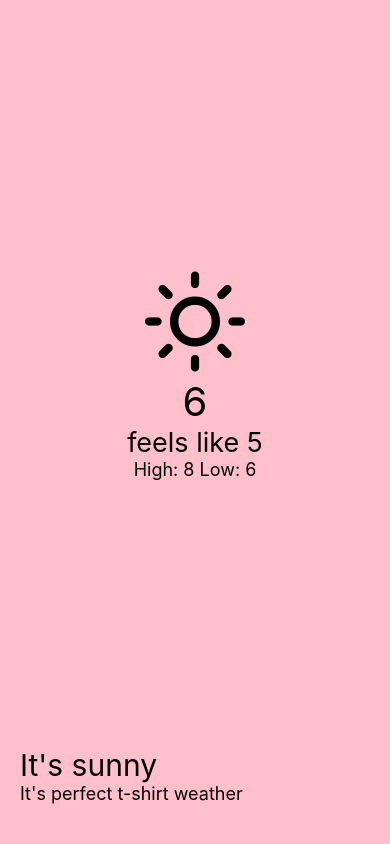
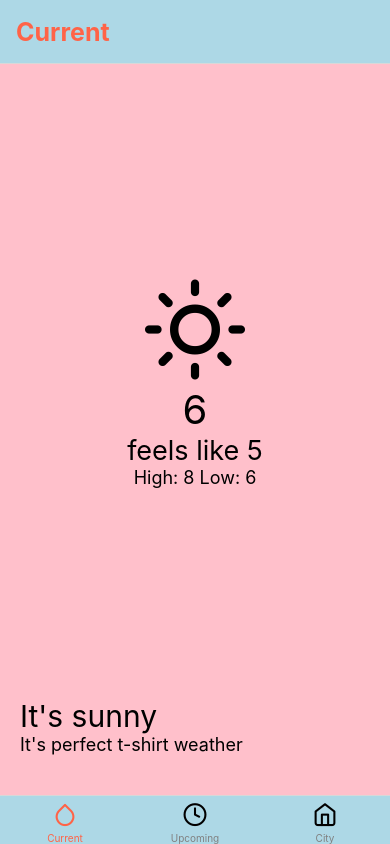
Before and after one commit to samfrexz619/mobile-app, a React Native app: screen /Current in a window 390 px wide. Built offline with nearby package versions, Linux system fonts and the light colour scheme.

Commit message:
feat: add navigation

```diff
--- a/App.tsx
+++ b/App.tsx
@@ -1,23 +1,14 @@
 import React from 'react';
-import { StyleSheet, View } from 'react-native';
-// import City from './src/components/City';
-import CurrentWeather from './src/screens/CurrentWeather';
-// import UpcomingWeather from './src/screens/UpcomingWeather';
+import { NavigationContainer } from '@react-navigation/native';
+import Tabs from './src/components/Tabs';
+
 
 
 export default function App() {
 
   return (
-    <View style={styles.container}>
-      {/* <City  /> */}
-      <CurrentWeather  />
-      {/* <UpcomingWeather  /> */}
-    </View>
+    <NavigationContainer>
+     <Tabs  />
+    </NavigationContainer>
   );
 }
-
-const styles = StyleSheet.create({
-  container: {
-    flex: 1,
-  },
-});
--- a/package.json
+++ b/package.json
@@ -10,10 +10,14 @@
     "lint": "eslint."
   },
   "dependencies": {
+    "@react-navigation/bottom-tabs": "^6.5.11",
+    "@react-navigation/native": "^6.1.9",
     "expo": "~49.0.15",
     "expo-status-bar": "~1.6.0",
     "react": "18.2.0",
-    "react-native": "0.72.6"
+    "react-native": "0.72.6",
+    "react-native-safe-area-context": "4.6.3",
+    "react-native-screens": "~3.22.0"
   },
   "devDependencies": {
     "@babel/core": "^7.20.0",
--- /dev/null
+++ b/src/components/Tabs.tsx
@@ -0,0 +1,57 @@
+import React from 'react';
+import { createBottomTabNavigator } from '@react-navigation/bottom-tabs';
+import { Feather } from '@expo/vector-icons';
+import City from '../components/City';
+import CurrentWeather from '../screens/CurrentWeather';
+import UpcomingWeather from '../screens/UpcomingWeather';
+
+
+
+
+const Tab = createBottomTabNavigator()
+
+const Tabs = () => {
+  return (
+    <Tab.Navigator
+        screenOptions={{
+          tabBarActiveTintColor: 'tomato',
+          tabBarInactiveTintColor: 'grey',
+          tabBarStyle: {
+            backgroundColor: 'lightblue'
+          },
+          headerStyle: {
+            backgroundColor: 'lightblue'
+          },
+          headerTitleStyle: {
+            fontWeight: 'bold',
+            fontSize: 25,
+            color: 'tomato'
+          }
+        }}
+      >
+        <Tab.Screen
+          name='Current'
+          component={CurrentWeather}
+          options={{
+            tabBarIcon: ({focused}) => (<Feather name='droplet' size={25} color={focused ? 'tomato' : 'black'}  />)
+          }}
+        />
+        <Tab.Screen
+          name='Upcoming'
+          component={UpcomingWeather}
+          options={{
+            tabBarIcon: ({focused}) => (<Feather name='clock' size={25} color={focused ? 'tomato' : 'black'}  />)
+          }}
+        />
+        <Tab.Screen
+          name='City'
+          component={City}
+          options={{
+            tabBarIcon: ({focused}) => (<Feather name='home' size={25} color={focused ? 'tomato' : 'black'}  />)
+          }}
+        />
+      </Tab.Navigator>
+   );
+}
+
+export default Tabs;
--- a/src/screens/CurrentWeather.tsx
+++ b/src/screens/CurrentWeather.tsx
@@ -7,6 +7,7 @@
 const CurrentWeather =()=> {
 
   const {wrapper, container, highLow, highlowWrapper, temp, feels} = styles
+
   return (
     <SafeAreaView style={wrapper}>
       <View style={container}>
```
Also changed, not shown: 1 other file (tests, documents, lock files or other folders).
